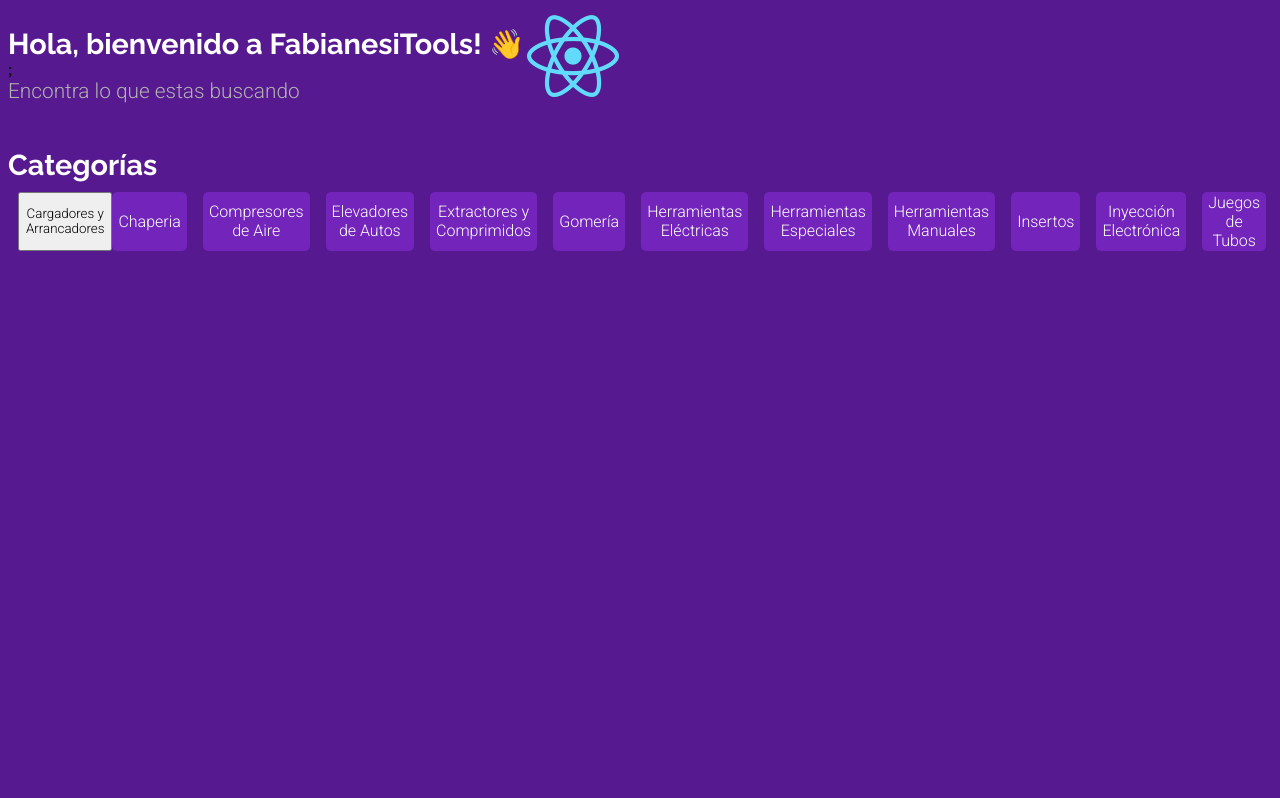
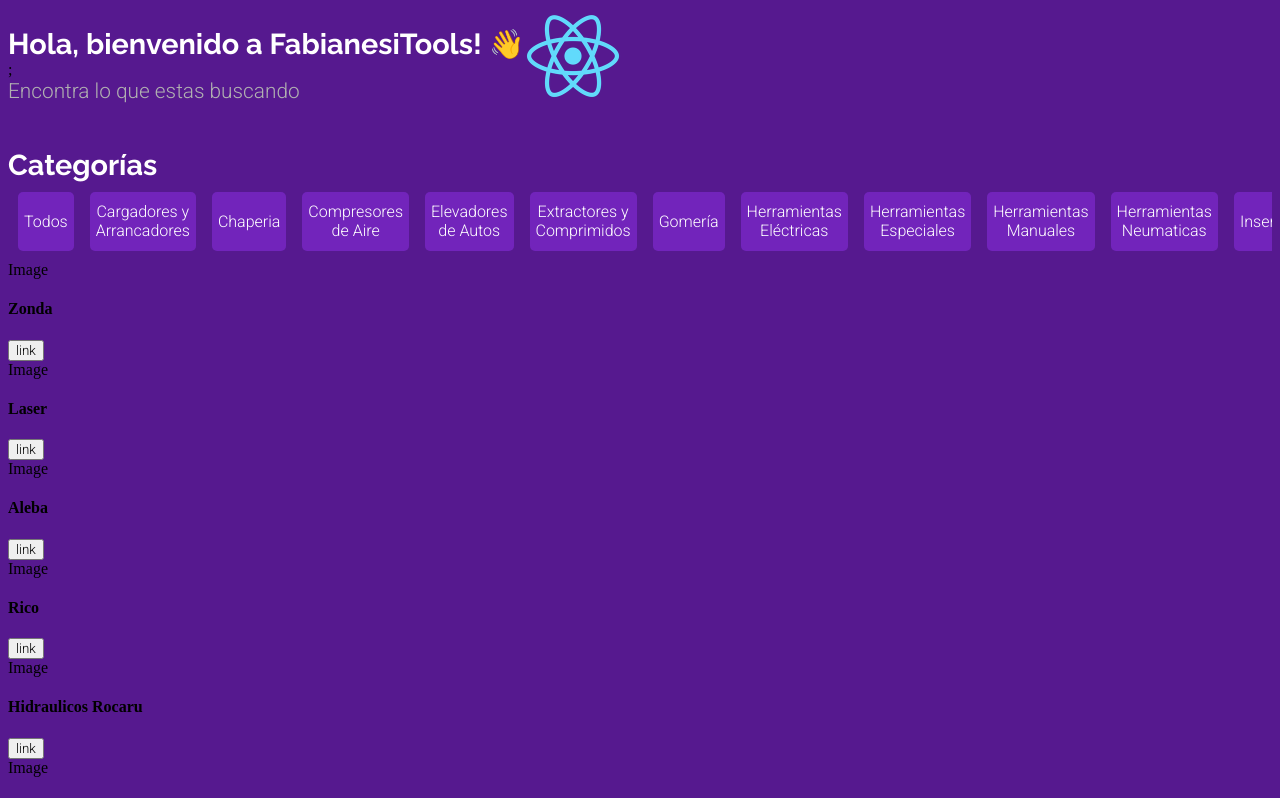
Before and after one commit to LuksFay/fabianesi-tools-v2, a React (Create React App) app: page / in a window 1280 px wide. Shown: the top 798 px of the page. Built offline with nearby package versions, Linux system fonts and the light colour scheme.

Commit message:
dinamic buttons

```diff
--- a/src/components/Categories.jsx
+++ b/src/components/Categories.jsx
@@ -1,30 +1,159 @@
-import React from "react";
+import React, { useState } from "react";
 import "../styles/Categories.css";
+import CategoriesObject from "./CategoriesObject";
 const Categories = () => {
+  const [data, setData] = useState(CategoriesObject);
+
+  const filterResult = (cardItem) => {
+    const result = CategoriesObject.filter((item) => {
+      return item.category === cardItem;
+    });
+    setData(result);
+  };
   return (
-    <div>
-      <h2 className="title">Categorías</h2>
-      <div className="categories-container">
-        <button>Cargadores y Arrancadores</button>
-        <button className="categories-div">Chaperia</button>
-        <button className="categories-div">Compresores de Aire</button>
-        <button className="categories-div">Elevadores de Autos</button>
-        <button className="categories-div">Extractores y Comprimidos</button>
-        <button className="categories-div">Gomería</button>
-        <button className="categories-div">Herramientas Eléctricas</button>
-        <button className="categories-div">Herramientas Especiales</button>
-        <button className="categories-div">Herramientas Manuales</button>
-        <button className="categories-div">Insertos</button>
-        <button className="categories-div">Inyección Electrónica</button>
-        <button className="categories-div">Juegos de Tubos</button>
-        <button className="categories-div">Lubricación</button>
-        <button className="categories-div">Mobiliario para Talleres</button>
-        <button className="categories-div">Prensas e Hidraulicos</button>
-        <button className="categories-div">Puesta a Punto</button>
-        <button className="categories-div">Sacabollos</button>
-        <button className="categories-div">Soldadoras</button>
+    <>
+      <div>
+        <h2 className="title">Categorías</h2>
+        <div className="categories-container">
+          <button
+            className="categories-div"
+            onClick={() => setData(CategoriesObject)}
+          >
+            Todos
+          </button>
+          <button
+            className="categories-div"
+            onClick={() => filterResult("cargadoresyarrancadores")}
+          >
+            Cargadores y Arrancadores
+          </button>
+          <button
+            className="categories-div"
+            onClick={() => filterResult("chaperia")}
+          >
+            Chaperia
+          </button>
+          <button
+            className="categories-div"
+            onClick={() => filterResult("compresoresdeaire")}
+          >
+            Compresores de Aire
+          </button>
+          <button
+            className="categories-div"
+            onClick={() => filterResult("elevadoresdeauto")}
+          >
+            Elevadores de Autos
+          </button>
+          <button
+            className="categories-div"
+            onClick={() => filterResult("extractoresycomprimidos")}
+          >
+            Extractores y Comprimidos
+          </button>
+          <button
+            className="categories-div"
+            onClick={() => filterResult("gomeria")}
+          >
+            Gomería
+          </button>
+          <button
+            className="categories-div"
+            onClick={() => filterResult("herramientaselectricas")}
+          >
+            Herramientas Eléctricas
+          </button>
+          <button
+            className="categories-div"
+            onClick={() => filterResult("herramientasespeciales")}
+          >
+            Herramientas Especiales
+          </button>
+          <button
+            className="categories-div"
+            onClick={() => filterResult("herramientasmanuales")}
+          >
+            Herramientas Manuales
+          </button>
+          <button
+            className="categories-div"
+            onClick={() => filterResult("herramientasneumaticas")}
+          >
+            Herramientas Neumaticas
+          </button>
+          <button
+            className="categories-div"
+            onClick={() => filterResult("insertos")}
+          >
+            Insertos
+          </button>
+          <button
+            className="categories-div"
+            onClick={() => filterResult("inyeccionelectronica")}
+          >
+            Inyección Electrónica
+          </button>
+          <button
+            className="categories-div"
+            onClick={() => filterResult("juegosdetubos")}
+          >
+            Juegos de Tubos
+          </button>
+          <button
+            className="categories-div"
+            onClick={() => filterResult("lubricacion")}
+          >
+            Lubricación
+          </button>
+          <button
+            className="categories-div"
+            onClick={() => filterResult("mobiliarioparatalleres")}
+          >
+            Mobiliario para Talleres
+          </button>
+          <button
+            className="categories-div"
+            onClick={() => filterResult("prensaehidraulicos")}
+          >
+            Prensas e Hidraulicos
+          </button>
+          <button
+            className="categories-div"
+            onClick={() => filterResult("puestaapunto")}
+          >
+            Puesta a Punto
+          </button>
+          <button
+            className="categories-div"
+            onClick={() => filterResult("sacabollos")}
+          >
+            Sacabollos
+          </button>
+          <button
+            className="categories-div"
+            onClick={() => filterResult("soldadoras")}
+          >
+            Soldadoras
+          </button>
+        </div>
       </div>
-    </div>
+      <div className="categories-cards-container">
+        {data.map((values) => {
+          const { id, title, image, category, link } = values;
+          return (
+            <>
+              <div className="card" key={id}>
+                <div className="card-header">Image</div>
+                <div className="card-body">
+                  <h4>{title}</h4>
+                  <button>link</button>
+                </div>
+              </div>
+            </>
+          );
+        })}
+      </div>
+    </>
   );
 };
 
```
